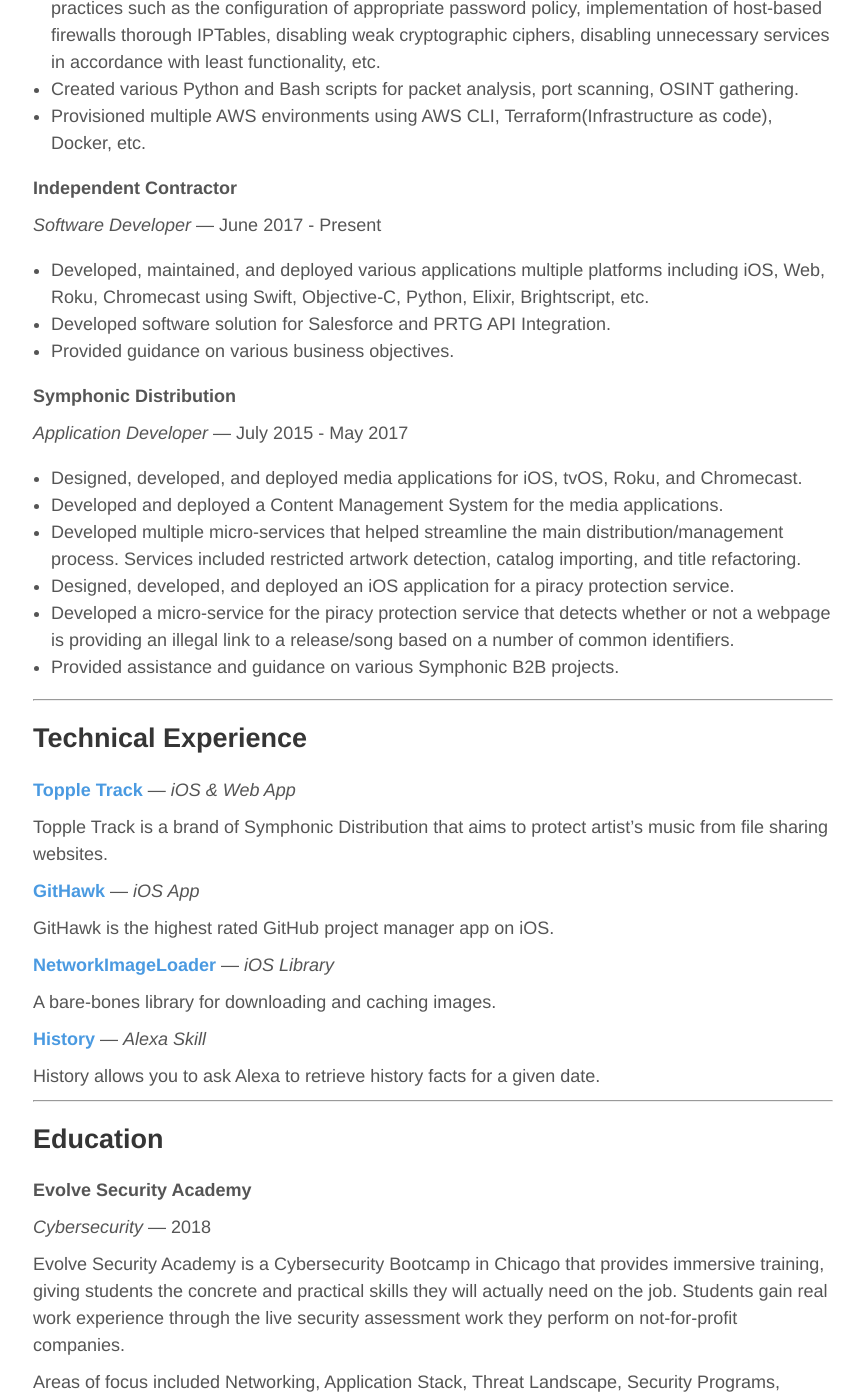
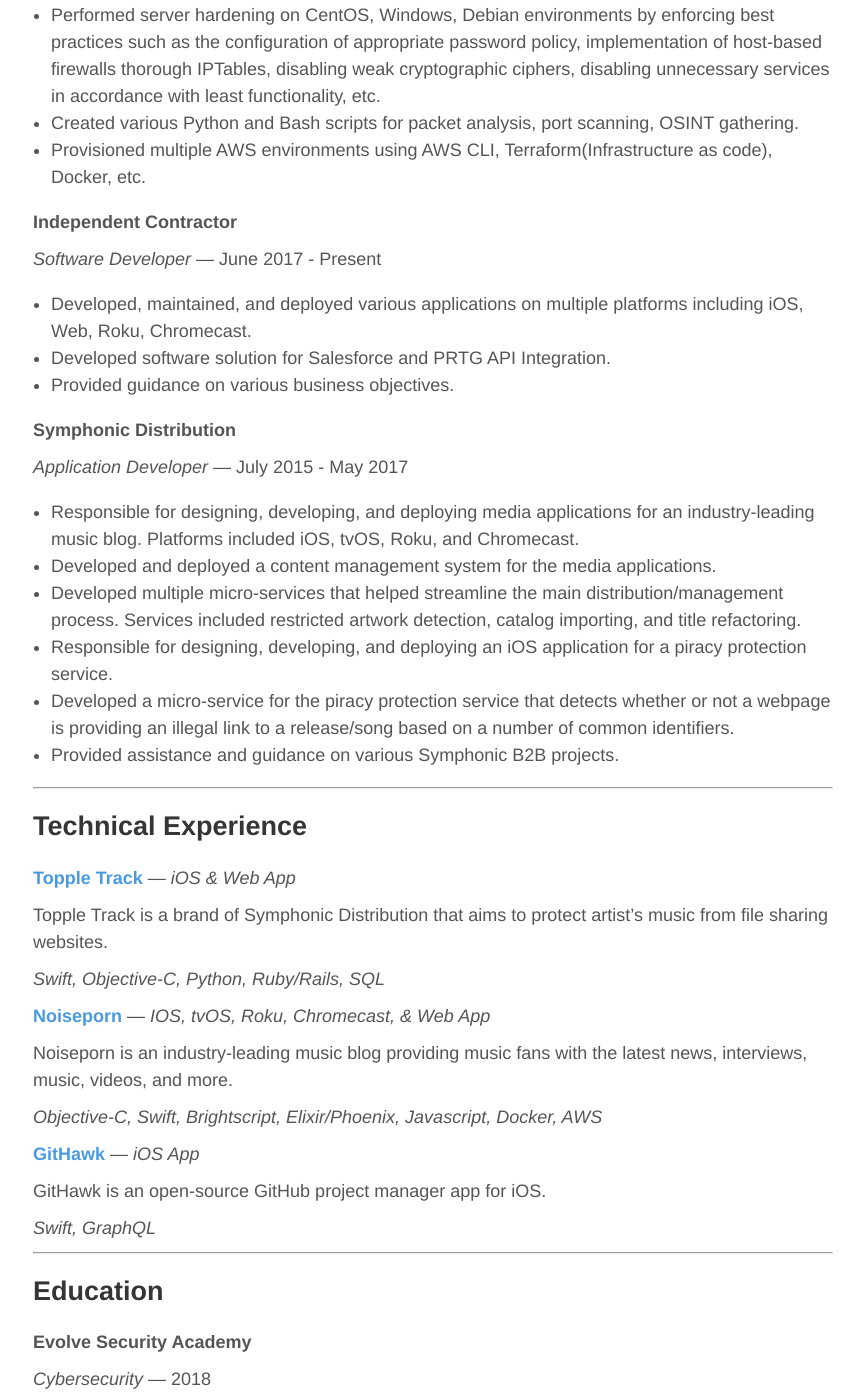
Before and after one commit to joerocca/joerocca.github.io, a Jekyll site: the page built from resume.md, in a window 1280 px wide and 1400 px high, scrolled down 801 px. Shown: the whole window, without its empty margins (207-1071 px from the left). Built offline with Jekyll 4.4.1, drawn with Linux system fonts in a browser that asks for light colours; some of the changed text lies outside the part shown.

Commit message:
Updated resume

```diff
--- a/resume.md
+++ b/resume.md
@@ -6,11 +6,7 @@
 Summary
 -------
 
-[{{ site.author.phone }}](tel:{{ site.author.phone }}) &middot; [{{ site.author.email }}](mailto:{{ site.author.email }}) &middot; [joerocca.me]({{ site.author.website }}) &middot; [github.com/joerocca]({{ site.author.github }}){:target="blank"}
-
-Tampa, FL
-
-I am a Software Developer and Cybersecurity Apprentice seeking opportunities to contribute to a company’s growth while expanding my skills beyond my current knowledge.
+I am a Software Developer and Cybersecurity Apprentice in Tampa Bay working on and continually learning more about building applications and securing them in the process. I have been writing software since 2014, when I started teaching myself. I previously worked as an Application Developer at Symphonic Distribution before I left to expand my skills by pursuing an intensive cybersecurity education. I am now seeking opportunities to contribute to a company's growth while expanding my development, security, and operations skills beyond my current knowledge.
 
 ***
 
@@ -36,7 +32,7 @@
 
 *Software Developer* — June 2017 - Present
 
-* Developed, maintained, and deployed various applications multiple platforms including iOS, Web, Roku, Chromecast using Swift, Objective-C, Python, Elixir, Brightscript, etc.
+* Developed, maintained, and deployed various applications on multiple platforms including iOS, Web, Roku, Chromecast.
 * Developed software solution for Salesforce and PRTG API Integration.
 * Provided guidance on various business objectives.
 
@@ -44,10 +40,10 @@
 
 *Application Developer* — July 2015 - May 2017
 
-* Designed, developed, and deployed media applications for iOS, tvOS, Roku, and Chromecast.
-* Developed and deployed a Content Management System for the media applications.
+* Responsible for designing, developing, and deploying media applications for an industry-leading music blog. Platforms included iOS, tvOS, Roku, and Chromecast.
+* Developed and deployed a content management system for the media applications.
 * Developed multiple micro-services that helped streamline the main distribution/management process. Services included restricted artwork detection, catalog importing, and title refactoring.
-* Designed, developed, and deployed an iOS application for a piracy protection service.
+* Responsible for designing, developing, and deploying an iOS application for a piracy protection service.
 * Developed a micro-service for the piracy protection service that detects whether or not a webpage is providing an illegal link to a release/song based on a number of common identifiers.
 * Provided assistance and guidance on various Symphonic B2B projects.
 
@@ -60,17 +56,19 @@
 
 Topple Track is a brand of Symphonic Distribution that aims to protect artist's music from file sharing websites.
 
+*Swift, Objective-C, Python, Ruby/Rails, SQL*
+
+[**Noiseporn**](https://itunes.apple.com/us/app/noiseporn/id371075335?mt=8){:target="blank"} — *IOS, tvOS, Roku, Chromecast, & Web App*
+
+Noiseporn is an industry-leading music blog providing music fans with the latest news, interviews, music, videos, and more.
+
+*Objective-C, Swift, Brightscript, Elixir/Phoenix, Javascript, Docker, AWS*
+
 [**GitHawk**](https://github.com/GitHawkApp/GitHawk){:target="blank"} — *iOS App*
 
-GitHawk is the highest rated GitHub project manager app on iOS.
+GitHawk is an open-source GitHub project manager app for iOS.
 
-[**NetworkImageLoader**](https://github.com/joerocca/NetworkImageLoader){:target="blank"} — *iOS Library*
-
-A bare-bones library for downloading and caching images.
-
-[**History**](https://www.amazon.com/dp/B01FOR95WC){:target="blank"} — *Alexa Skill*
-
-History allows you to ask Alexa to retrieve history facts for a given date.
+*Swift, GraphQL*
 
 ***
 
```
Also changed, not shown: other parts of resume.md (+3 -5 lines).
